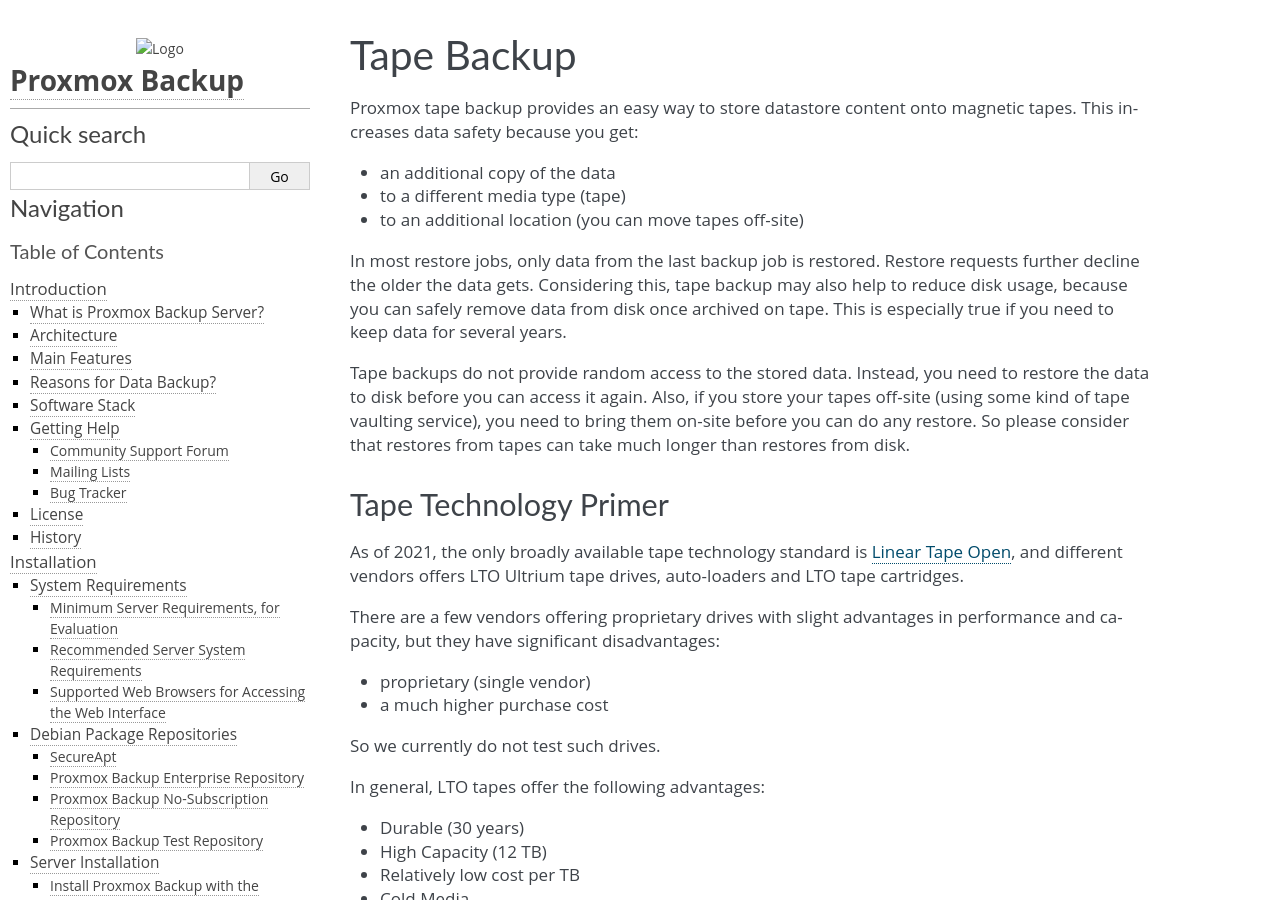
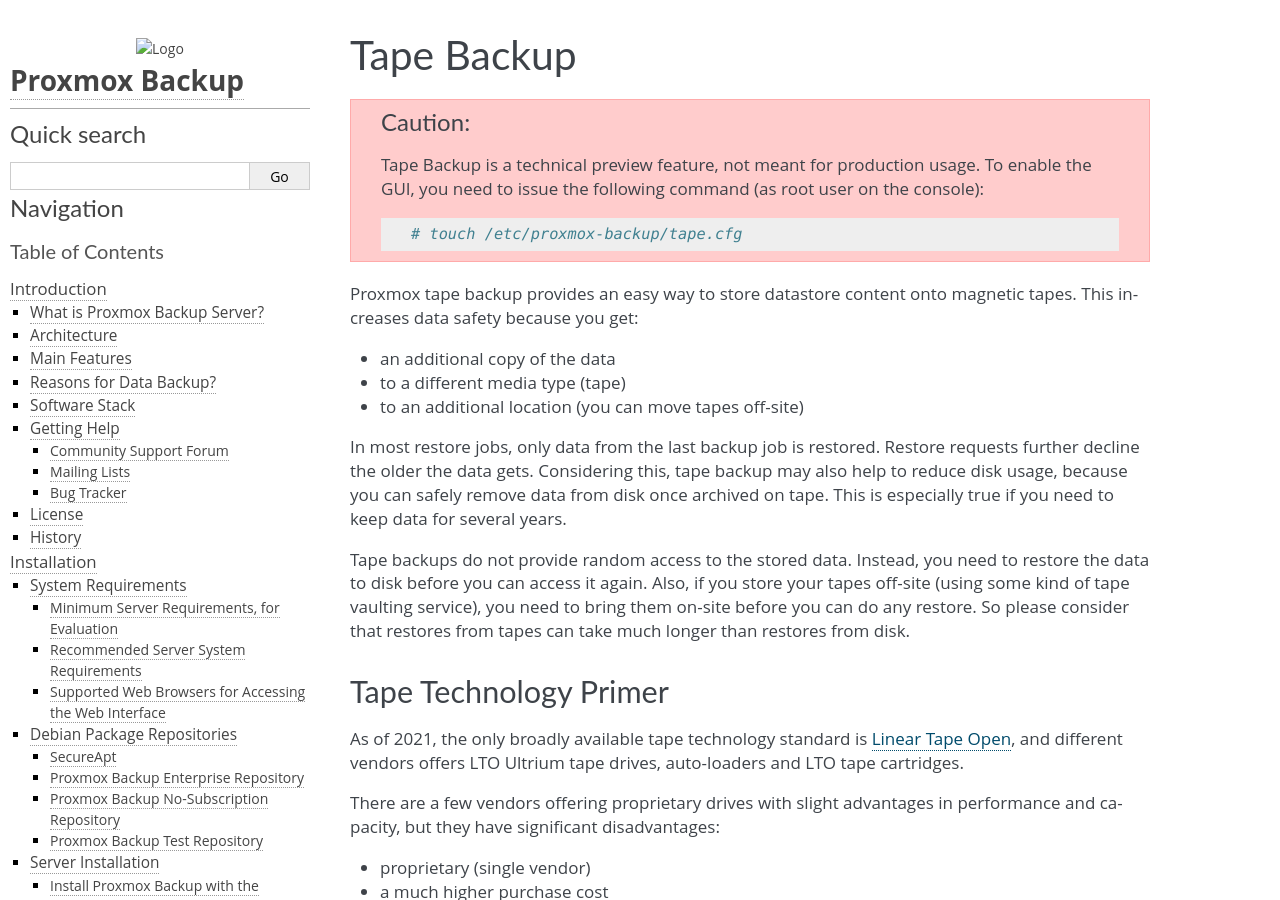
Before and after one commit to proxmox/proxmox-backup, a Sphinx documentation site: the page built from docs/tape-backup.rst, in a window 1280 px wide and 900 px high. Built offline with Sphinx 7.4.7, drawn with Linux system fonts in a browser that asks for light colours.

Commit message:
docs: mark tape backup as technology preview

```diff
--- a/docs/tape-backup.rst
+++ b/docs/tape-backup.rst
@@ -1,5 +1,11 @@
 Tape Backup
 ===========
+
+.. CAUTION:: Tape Backup is a technical preview feature, not meant for
+   production usage. To enable the GUI, you need to issue the
+   following command (as root user on the console)::
+
+     # touch /etc/proxmox-backup/tape.cfg
 
 Proxmox tape backup provides an easy way to store datastore content
 onto magnetic tapes. This increases data safety because you get:
```
